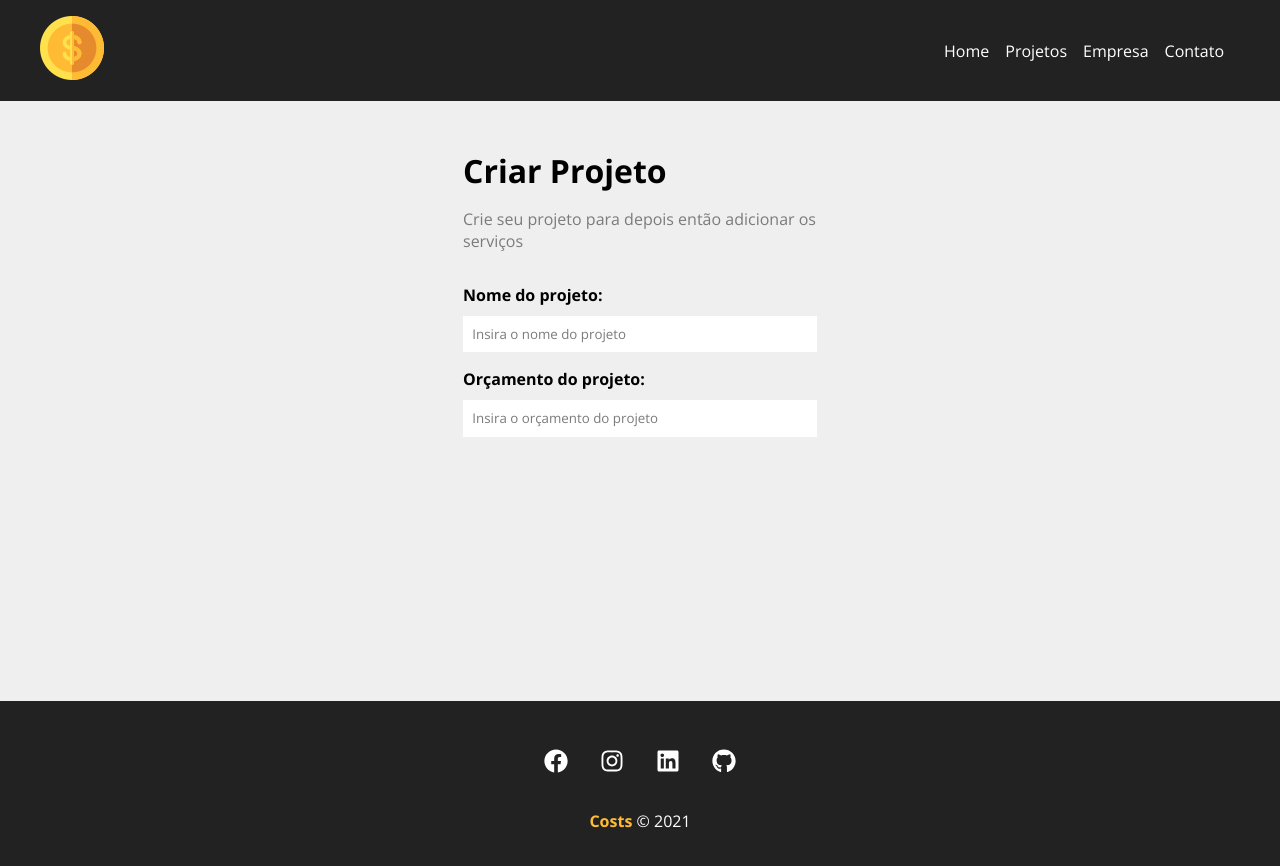
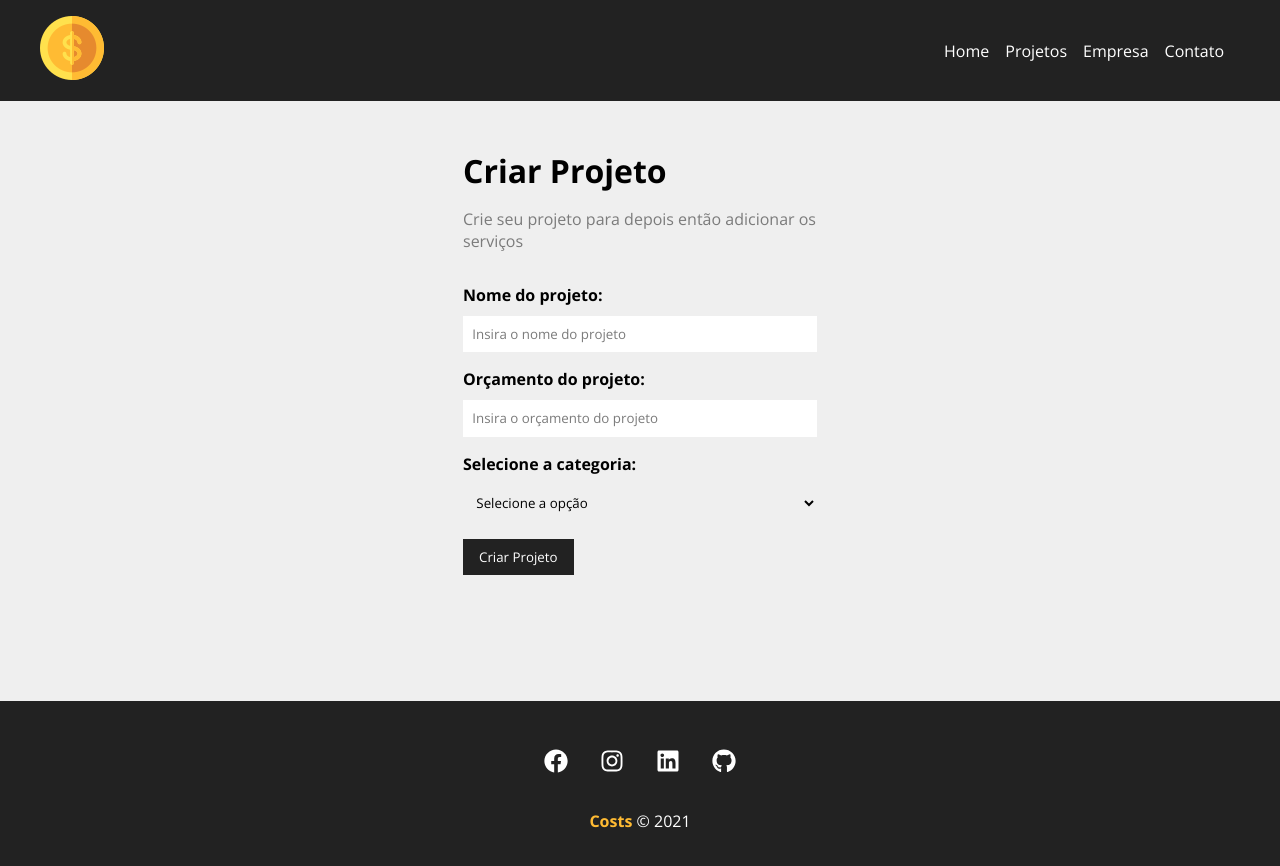
Before and after one commit to PedroVerano/project_adiministrador-de-projetos, a React (Create React App) app: page /novoprojeto in a window 1280 px wide. Shown: the top 866 px of the page. Built offline with nearby package versions, Linux system fonts and the light colour scheme.

Commit message:
Terminando Formulario de Novo Projeto

```diff
--- a/src/components/form/Select.js
+++ b/src/components/form/Select.js
@@ -0,0 +1,13 @@
+import styles from './Select.module.css'
+function Select({text, name, options, handleOnChange, value}) {
+    return(
+        <div className={styles.select_control}>
+            <label htmlFor={name}>{text}:</label>
+            <select name={name} id={name}>
+                <option>Selecione a opção</option>
+            </select>
+        </div>
+    )
+}
+
+export default Select;
--- a/src/components/form/Select.module.css
+++ b/src/components/form/Select.module.css
@@ -0,0 +1,16 @@
+.select_control {
+    display: flex;
+    flex-direction: column;
+    margin-bottom: 1em;
+}
+
+.select_control label {
+    margin-bottom: 0.6em;
+    font-weight: bold;
+}
+
+.select_control select {
+    padding: 0.7em;
+    border-radius: 0;
+    border: none;
+}
--- /dev/null
+++ b/src/components/form/SubmitButton.js
@@ -0,0 +1,10 @@
+import styles from './SubmitButton.module.css'
+function SubmitButton({text}) {
+    return(
+        <div>
+            <button className={styles.btn}>{text}</button>
+        </div>
+    )
+}
+
+export default SubmitButton;
--- /dev/null
+++ b/src/components/form/SubmitButton.module.css
@@ -0,0 +1,13 @@
+.btn {
+    background-color: #222;
+    color: #fff;
+    padding: 0.7em 1.2em;
+    text-decoration: none;
+    transition: 0.5s;
+    cursor: pointer;
+    border: none;
+}
+
+.btn:hover {
+    color: #ffbb33;
+}
--- a/src/components/pages/NovoProjeto.js
+++ b/src/components/pages/NovoProjeto.js
@@ -5,7 +5,7 @@
         <div className={styles.container}>
             <h1>Criar Projeto</h1>
             <p>Crie seu projeto para depois então adicionar os serviços</p>
-            <ProjetoForm />
+            <ProjetoForm btnText='Criar Projeto' />
         </div>
     )
 }
--- a/src/components/projeto/ProjetoForm.js
+++ b/src/components/projeto/ProjetoForm.js
@@ -1,7 +1,9 @@
 import Input from '../form/Input';
+import Select from '../form/Select';
+import SubmitButton from '../form/SubmitButton';
 import styles from './ProjetoForm.module.css';
 
-function ProjetoForm() {
+function ProjetoForm({btnText}) {
     return(
         <div className={styles.form}>
             <Input
@@ -14,6 +16,9 @@
                 name='budget'
                 text='Orçamento do projeto'
                 placeholder='Insira o orçamento do projeto' />
+
+            <Select name='categotia_id' text='Selecione a categoria' />
+            <SubmitButton text={btnText}/>
         </div>
     )
 }
```
